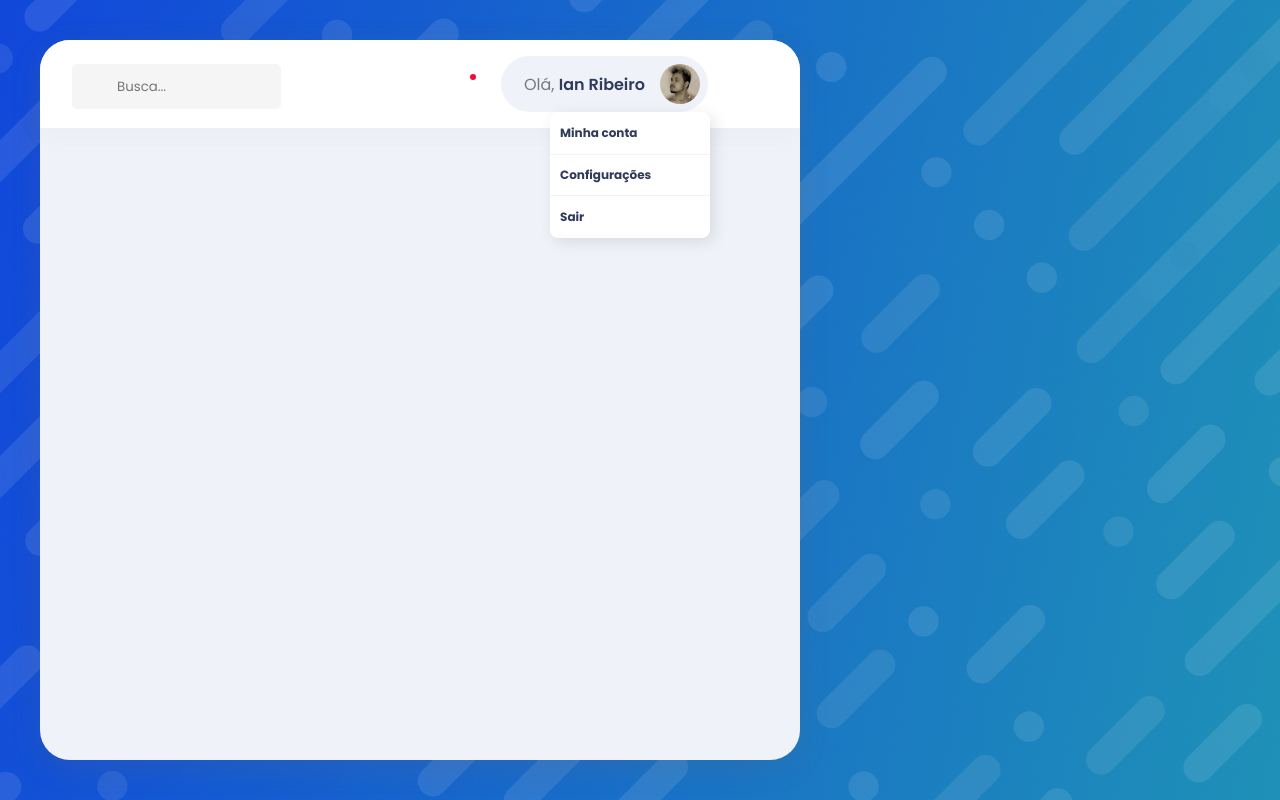
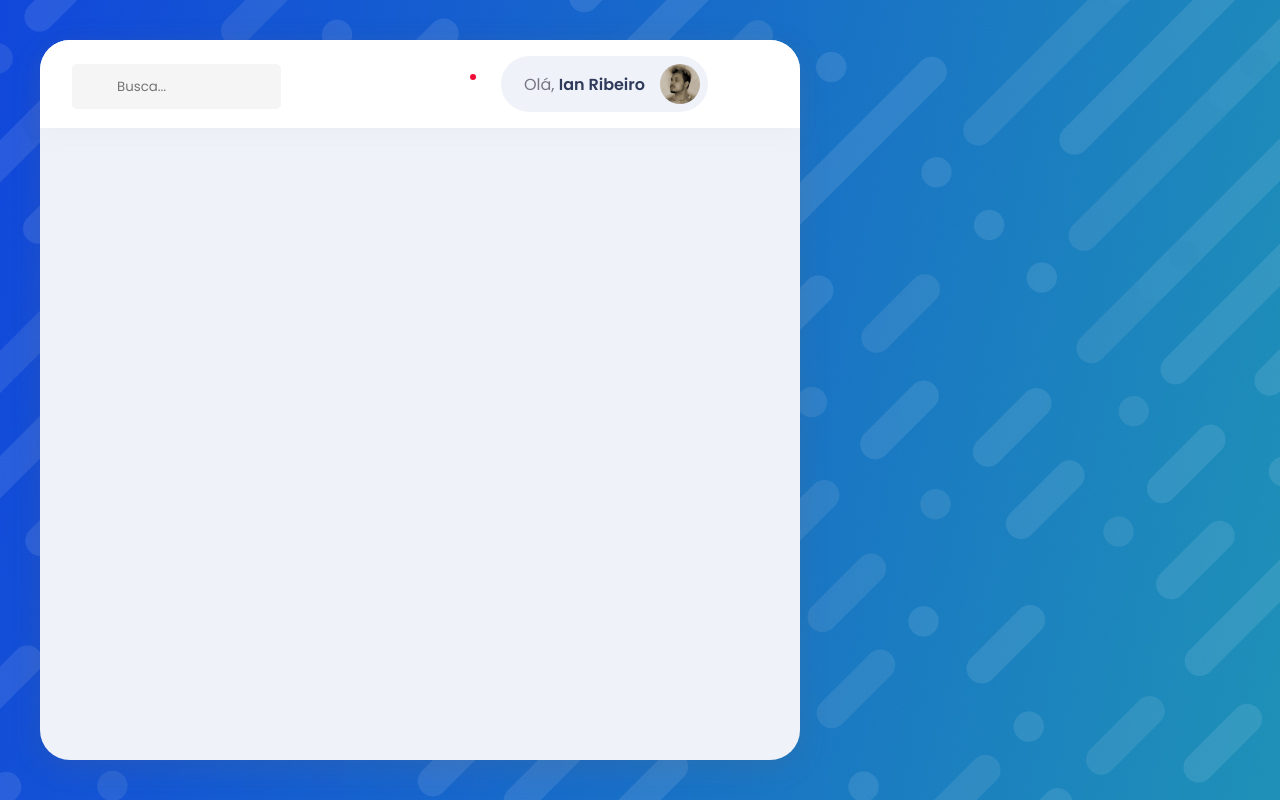
Before and after one commit to IanRMS/celcoin-front-test, a React (Create React App) app: page / in a window 1280 px wide. Built offline with nearby package versions, Linux system fonts and the light colour scheme.

Commit message:
submenu finished

```diff
--- a/package.json
+++ b/package.json
@@ -5,6 +5,7 @@
   "dependencies": {
     "@iconify-icons/ant-design": "^1.1.0",
     "@iconify-icons/gridicons": "^1.1.1",
+    "@iconify-icons/heroicons-outline": "^1.1.2",
     "@iconify-icons/ic": "^1.1.4",
     "@iconify/react": "^1.1.4",
     "@testing-library/jest-dom": "^5.11.4",
--- a/src/Components/Header/index.tsx
+++ b/src/Components/Header/index.tsx
@@ -4,6 +4,7 @@ import searchOutlined from "@iconify-icons/ant-design/search-outlined";
 import baselineSettings from "@iconify-icons/ic/baseline-settings";
 import baselineNotifications from "@iconify-icons/ic/baseline-notifications";
 import roundApps from "@iconify-icons/ic/round-apps";
+import logoutIcon from "@iconify-icons/heroicons-outline/logout";
 
 import UserImage from "../../assets/images/user.jpg";
 
@@ -22,7 +23,7 @@ import {
 } from "./styles";
 
 function Header() {
-  const [isMenuOpen, setIsMenuOpen] = useState(true);
+  const [isMenuOpen, setIsMenuOpen] = useState(false);
 
   const submenu = useRef<HTMLDivElement>(null);
 
@@ -77,6 +78,7 @@ function Header() {
             <SubMenuOptionsText>Configurações</SubMenuOptionsText>
           </SubMenuOption>
           <SubMenuOption>
+            <Icon icon={logoutIcon} width={20} color="#EF0C35" />
             <SubMenuOptionsText>Sair</SubMenuOptionsText>
           </SubMenuOption>
         </SubMenuContainer>
--- a/src/Components/Header/styles.tsx
+++ b/src/Components/Header/styles.tsx
@@ -104,6 +104,7 @@ export const UserContent = styled.div`
   margin: 10px;
   outline: none;
   transition: 0.3s ease-in-out;
+  user-select: none;
 
   &:hover {
     cursor: pointer;
@@ -152,6 +153,10 @@ export const SubMenuOption = styled.button`
   background-color: transparent;
   transition: 0.3s ease-out;
 
+  svg {
+    margin-right: 8px;
+  }
+
   &:hover {
     background-color: rgba(0, 0, 0, 0.02);
   }
```
Also changed, not shown: 1 other file (tests, documents, lock files or other folders).
